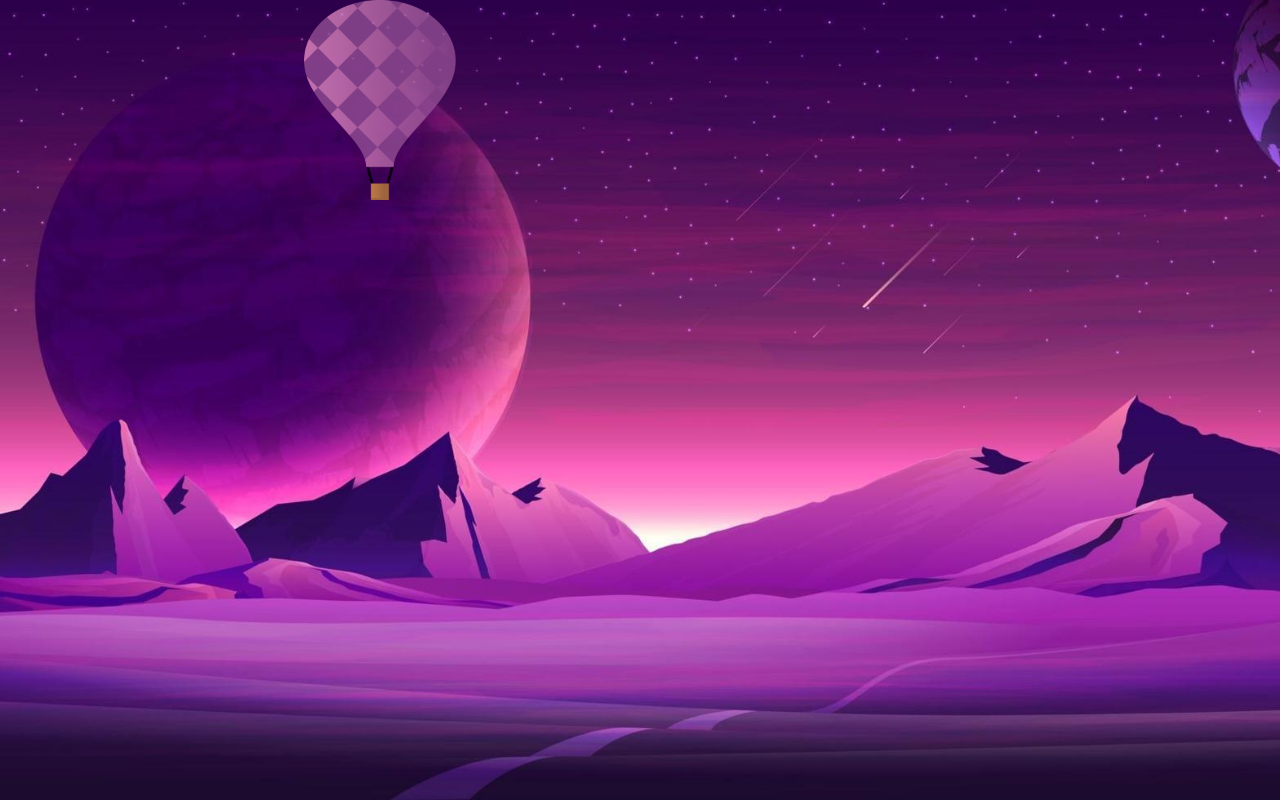
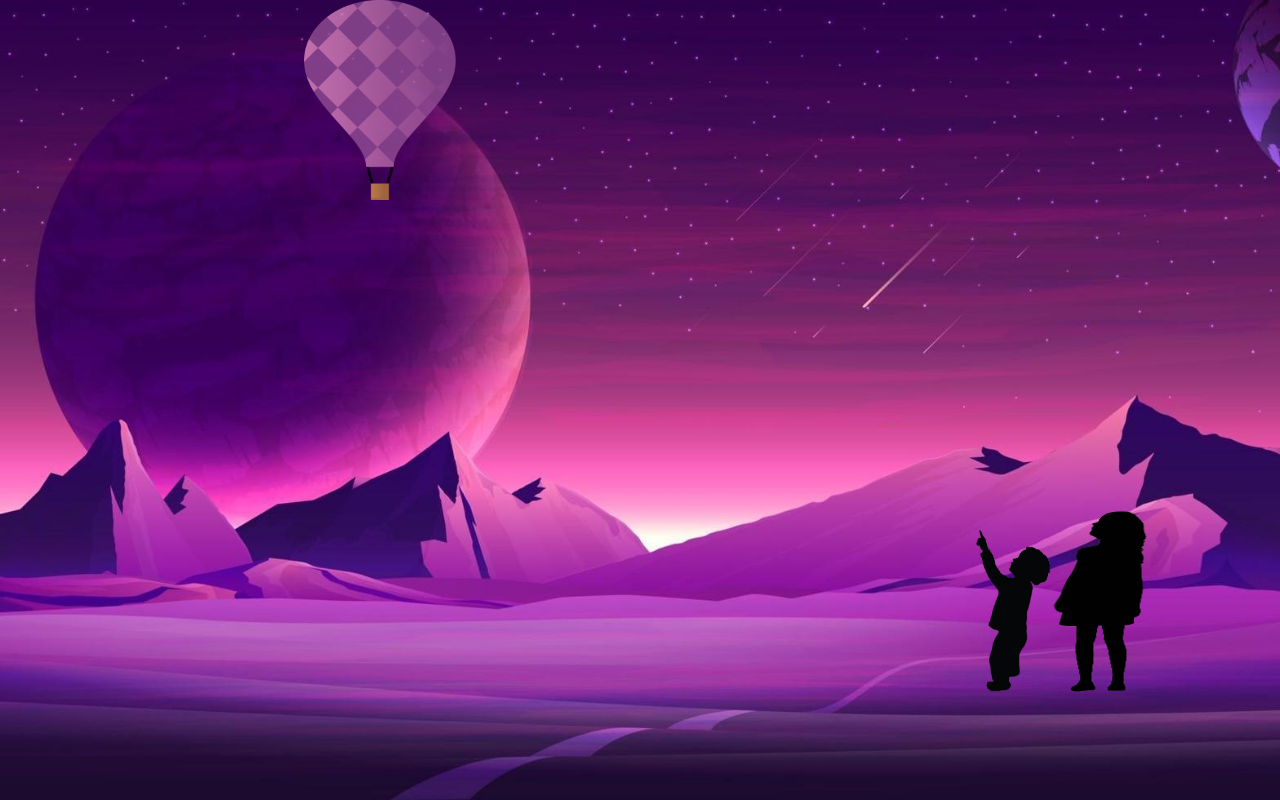
Before and after one commit to AnanyaAgarwal6/Animation, a plain HTML site: page index.html in a window 1280 px wide. Drawn offline with Linux system fonts and the light colour scheme.

Commit message:
images added

```diff
--- a/index.html
+++ b/index.html
@@ -12,6 +12,12 @@
      <div id="anim">
         <img src="ballon.png" alt="ballon" width="100%" height="100%">
      </div>
+     <div class="image">
+         <img src="girlimg-removebg-preview.png">
+     </div>
+     <div class="image1">
+         <img src="boy-img.png">
+     </div>
     </div>
     <script src="animation1.js"></script>
 </body>
--- a/style.css
+++ b/style.css
@@ -18,3 +18,17 @@ body{
     top: 500px;
     right :1300px;
 }
+.image img{
+    height: 200px;
+    width: 200px;
+    position: absolute;
+    top: 500px;
+    left: 1000px;
+}
+.image1 img{
+    height: 180px;
+    width: 180px;
+    position: absolute;
+    top: 520px;
+    left: 930px;
+}
```
Also changed, not shown: boy-img.png (added), girlimg-removebg-preview.png (added).
